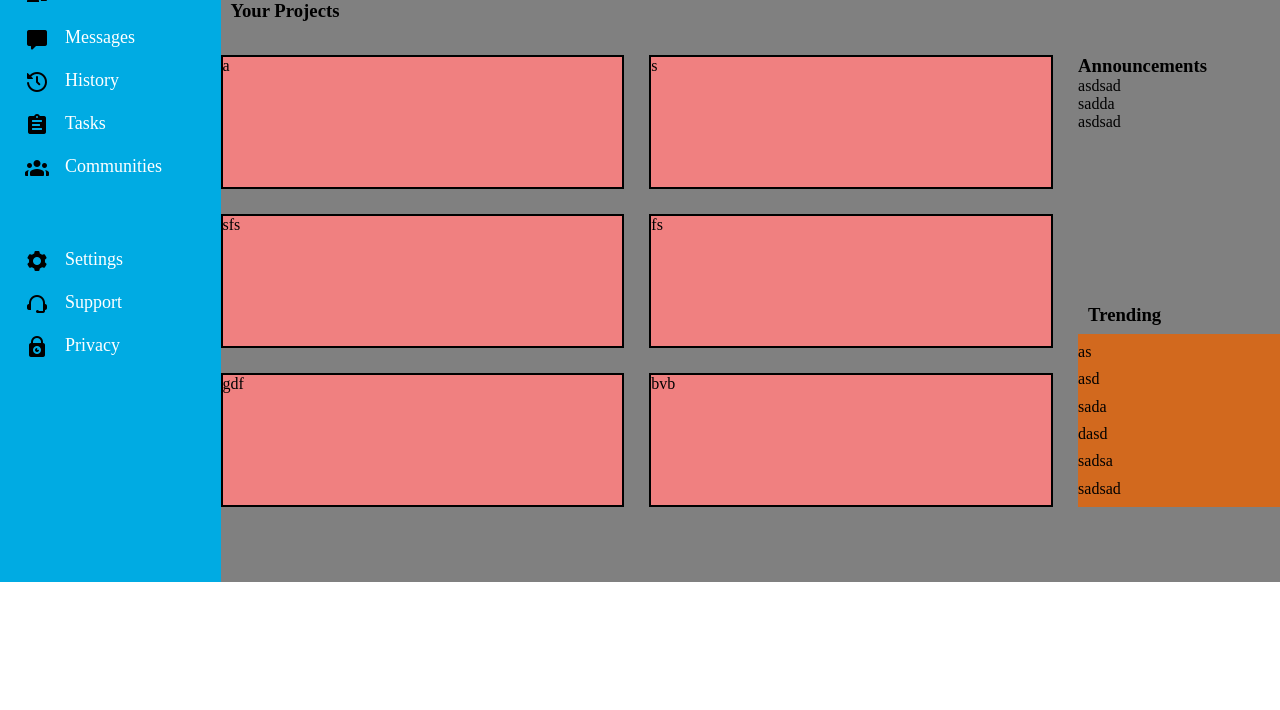
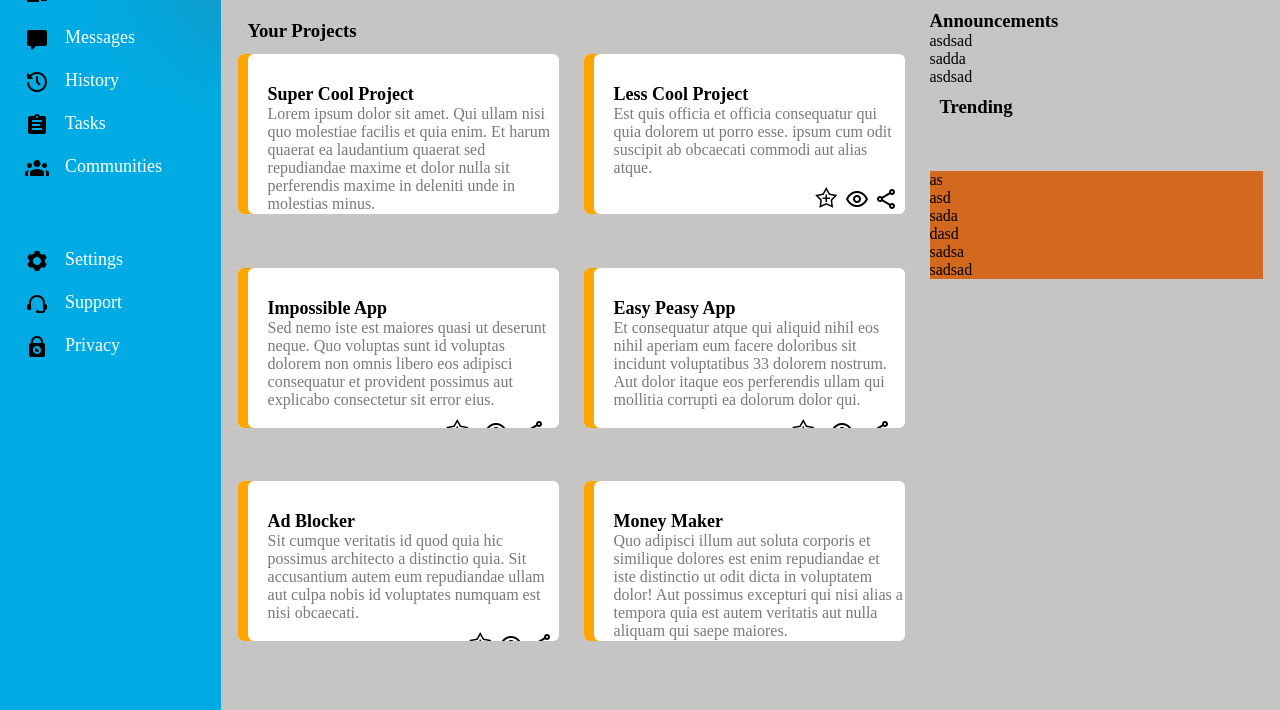
Before and after one commit to Sayed-Ayaan/admin, a plain HTML site: page index.html in a window 1280 px wide. Shown: the part 170-880 px from the top of the page. Before the commit the page ends 800 px from the top, so only its background shows below. Drawn offline with Linux system fonts and the light colour scheme.

Commit message:
Done with Projects Box

```diff
--- a/index.html
+++ b/index.html
@@ -68,16 +68,84 @@
 
         <!-- CONTENT -->
         <main class="content">
+            <div class="leftSide">
                 <h3 id="main-title"> Your Projects</h3>
                 <section class="project">
-                <article class="projects">a</article>
-                <article class="projects">s</article>
-                <article class="projects">sfs</article>
-                <article class="projects">fs</article>
-                <article class="projects">gdf</article>
-                <article class="projects">bvb</article>
+                    <article class="projects">
+                        <div class="projectContent">
+                            <h4>Super Cool Project</h4>
+                            <p>Lorem ipsum dolor sit amet. Qui ullam nisi quo molestiae facilis et quia enim. Et harum quaerat ea laudantium quaerat sed repudiandae maxime et dolor nulla sit perferendis maxime in deleniti unde in molestias minus.</p>
+                        </div>
+                        <div class="projectChanges">
+                            <img src="fav.png" alt="Favourite">
+                            <img src="eye.png" alt="Add to Watch List">
+                            <img src="share.png" alt="Share">
+                        </div>
+                    </article>
+
+                    <article class="projects">
+                        <div class="projectContent">
+                            <h4>Less Cool Project</h4>
+                            <p> Est quis officia et officia consequatur qui quia dolorem ut porro esse. ipsum cum odit suscipit ab obcaecati commodi aut alias atque.</p>
+                            <div class="projectChanges">
+                                <img src="fav.png" alt="Favourite">
+                                <img src="eye.png" alt="Add to Watch List">
+                                <img src="share.png" alt="Share">
+                            </div>
+                        </div>
+                    </article>
+
+                    <article class="projects">
+                        <div class="projectContent">
+                            <h4>Impossible App</h4>
+                            <p>Sed nemo iste est maiores quasi ut deserunt neque. Quo voluptas sunt id voluptas dolorem non omnis libero eos adipisci consequatur et provident possimus aut explicabo consectetur sit error eius. </p>
+                        </div>
+                        <div class="projectChanges">
+                            <img src="fav.png" alt="Favourite">
+                            <img src="eye.png" alt="Add to Watch List">
+                            <img src="share.png" alt="Share">
+                        </div>
+                    </article>
+
+                    <article class="projects">
+                        <div class="projectContent">
+                            <h4>Easy Peasy App</h4>
+                            <p>Et consequatur atque qui aliquid nihil eos nihil aperiam eum facere doloribus sit incidunt voluptatibus 33 dolorem nostrum. Aut dolor itaque eos perferendis ullam qui mollitia corrupti ea dolorum dolor qui.</p>
+                        </div>
+                        <div class="projectChanges">
+                            <img src="fav.png" alt="Favourite">
+                            <img src="eye.png" alt="Add to Watch List">
+                            <img src="share.png" alt="Share">
+                        </div>
+                    </article>
+
+                    <article class="projects">
+                        <div class="projectContent">
+                            <h4>Ad Blocker</h4>
+                            <p>Sit cumque veritatis id quod quia hic possimus architecto a distinctio quia. Sit accusantium autem eum repudiandae ullam aut culpa nobis id voluptates numquam est nisi obcaecati. </p>
+                            <div class="projectChanges">
+                                <img src="fav.png" alt="Favourite">
+                                <img src="eye.png" alt="Add to Watch List">
+                                <img src="share.png" alt="Share">
+                            </div>
+                        </div>
+                    </article>
+
+                    <article class="projects">
+                        <div class="projectContent">
+                            <h4>Money Maker</h4>
+                            <p>Quo adipisci illum aut soluta corporis et similique dolores est enim repudiandae et iste distinctio ut odit dicta in voluptatem dolor! Aut possimus excepturi qui nisi alias a tempora quia est autem veritatis aut nulla aliquam qui saepe maiores.</p>
+                            <div class="projectChanges">
+                                <img src="fav.png" alt="Favourite">
+                                <img src="eye.png" alt="Add to Watch List">
+                                <img src="share.png" alt="Share">
+                            </div>
+                        </div>
+                    </article>
                 </section>
+            </div>
 
+        <div class="rightSide">
             <div class="announcement">
                 <h3>Announcements</h3>
                 <div class="announcements">asdsad</div>
--- a/style.css
+++ b/style.css
@@ -9,7 +9,7 @@
 .container{
     display: grid;
     grid-template-columns: 1fr 5fr;
-    grid-template-rows: 10rem 37rem;
+    grid-template-rows: 10rem 45rem;
 
 }
 
@@ -24,13 +24,11 @@
 
 #dashboardLogo{
     display: flex;
-    flex: 1;
     padding-top: 10px;
     margin-left: 20px;
 }
 #dashboardLogo>h2{
     padding: 10px;
-    font-size: 20x;
 }
 .dashboard-content,
 .setting{
@@ -58,8 +56,8 @@
     grid-column: 2;
     display: grid;
     grid-template-rows: 1fr 1fr;
-    margin: 18px 30px 0px 30px;
-    box-shadow: 10px 10rem 12px black;
+    padding: 18px 30px 0px 30px;
+    box-shadow:  10px -3px 155px rgb(91, 91, 91);
 }
 
 /* ROW 1 OF TOP PART*/
@@ -141,36 +139,72 @@
 
 /* MAIN BODY */
 .content{
-    display: grid;
-    grid-template-columns: 2fr 2fr 1fr;
-    grid-template-rows: 40px 1fr 1fr 50px;
     grid-column: 2/-1;
     grid-row: 2/-1;
+    margin-top: 3px;
+    display: grid;
+    grid-template-columns: 2fr 1fr;
+    grid-template-rows: 1fr ;
     gap: 25px;
-    background-color: gray;
+    padding: 17px 17px 40px 17px;
+    background-color: rgb(199, 196, 196);
 }
 
+/* LEFT SIDE OF MAIN */
+.leftSide{
+    grid-row: 1;
+    grid-column: 1;
+    display: grid;
+    grid-template-rows: 44px repeat(3, 1fr);
+}
 #main-title{
-    grid-column: 1/-1;
+    grid-row: 1;
+    grid-column: 1/3;
     height: 25px;
     padding: 10px;
 
 }
 
-/* PROJECTS BOX */
+/* PROJECTS BOX OF LEFT SIDE*/
 .project{
     display: grid;
     grid-column: 1/3;
-    grid-row: 2/-2;
+    grid-row: 2/-1;
     grid-template-columns: repeat(2, 2fr);
     gap: 25px;
+    grid-template-rows: 1fr 1fr 1fr;
 }
 
 .projects{
-    border: 2px solid black;
-    background-color: lightcoral;
+    border: none;
+    background-color: white;
+    border-radius: 6px;
+    box-shadow: inset 10px 0px 0px 0px orange;
+    display: grid;
+    grid-template-rows: 1fr 1fr;
+    max-height: 10em;
+    overflow: auto;
 
 }
+
+.projectContent{
+    padding: 30px 0px 0px 30px;
+}
+
+.projectContent>h4{
+    font-size: 18px;
+}
+
+.projectContent>p{
+    color: rgb(122, 121, 121);
+}
+
+.projectChanges{
+    padding: 10px 0px 20px 200px;
+    display: flex;
+    justify-content: space-evenly;
+}
+
 
 /* ANNOUNCEMENT BOX*/
 
```
Also changed, not shown: eye.png (added), fav.png (added), share.png (added), 1 other file. Lines whose indentation alone changed are shown as unchanged.
